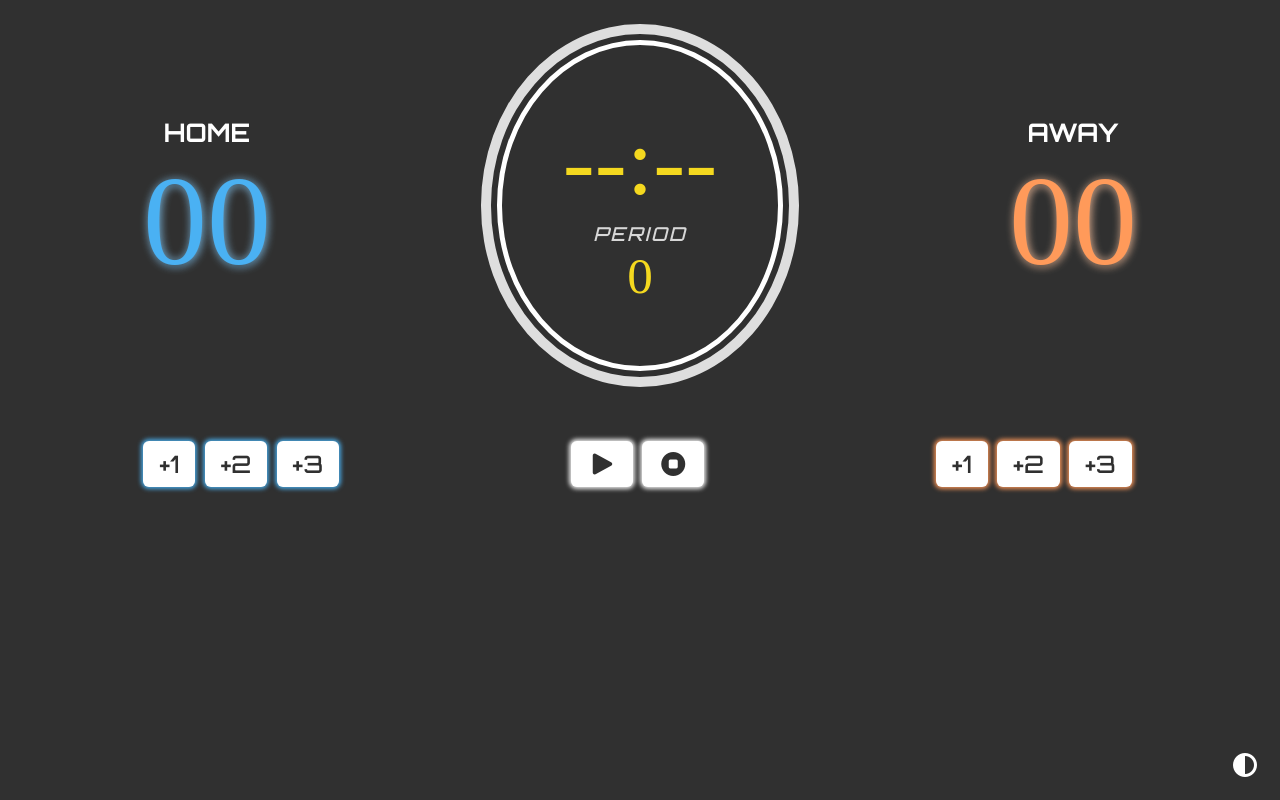
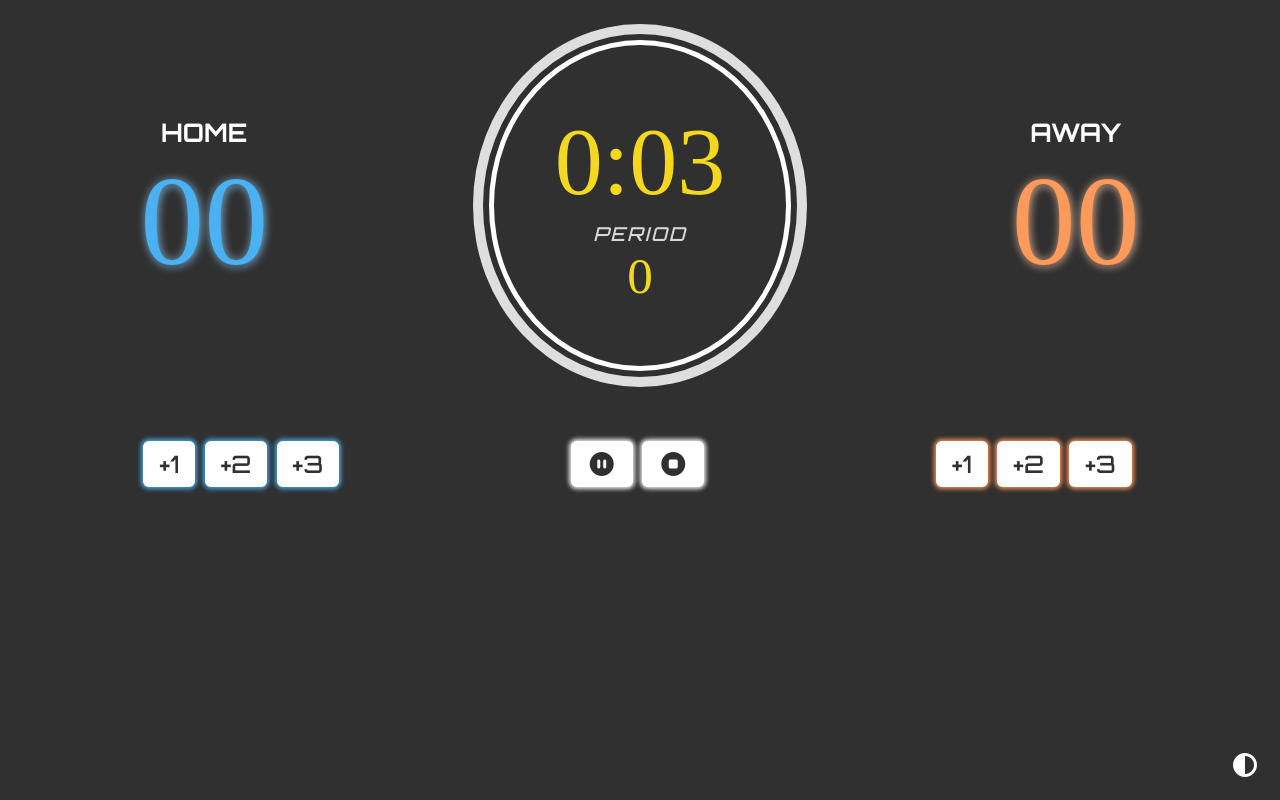
Before and after one commit to MMTeech/Basketball-score-game, a plain HTML site: page index.html in a window 1280 px wide. Both pictures are taken after a click on the button 601 px from the left and 464 px from the top of the page. Drawn offline with Linux system fonts and the light colour scheme; a web font is replaced by a local one.

Commit message:
Refactor timer logic and update button attributes
Removed unused data-value attributes from play/pause and reset buttons in index.html. Refactored timer logic in score.js to improve readability and functionality, including pause/start button handling and period counter updates.

```diff
--- a/index.html
+++ b/index.html
@@ -40,11 +40,10 @@
                 <button data-value="3">+3</button>
             </div>
             <div class="pause-start">
-                <button class="pause-start-btn" data-value="playPause">
+                <button class="pause-start-btn">
                     <i class="fa-solid fa-play"></i>
-                    <!-- <i class="fa-solid fa-circle-pause"></i> -->
                 </button>
-                <button class="reset-btn" data-value="reset">
+                <button class="reset-btn">
                     <i class="fa-solid fa-circle-stop"></i>
                 </button>
             </div><!-- Pause / start buttons -->
--- a/js/score.js
+++ b/js/score.js
@@ -16,7 +16,6 @@ function themeToggle() {
   localStorage.setItem("theme", theme);
 }
 changeSwitcher.addEventListener("click", themeToggle);
-
 
 // get the dom elements for score buttons
 let homeScore = document.querySelector(".home-score");
@@ -41,22 +40,46 @@ function setupScoreHandler(buttonContainer, scoreElement) {
 setupScoreHandler(homeScoreBtns, homeScore);
 setupScoreHandler(guestScoreBtns, guestScore);
 
+/**
+ *   timer logic
+ */
 
+let totalSeconds = 5;
+// We defined this timer ID to be able to stop the interval
+let timerId = null;
+let periodCounterValue = 0;
+let periodCounterEl = document.querySelector(".period-counter");
+let clockDsiplay = document.querySelector(".clock");
+let pauseStartBtn = document.querySelector(".pause-start-btn");
+let resetBtn = document.querySelector('.reset-btn');
 
+pauseStartBtn.addEventListener("click", () => {
+  if (timerId === null) {
+    pauseStartBtn.innerHTML = `<i class="fa-solid fa-circle-pause"></i>`;
 
-// get dom elements for timer
-let clockDsiplay = document.querySelector('.clock'); // Display the clock
-let period = document.querySelector('.period'); // period Indicator
-let resetBtn = document.querySelector('.reset-btn');
-let periodCounter = document.querySelector('.period-counter');
+    timerId = setInterval(() => {
+      totalSeconds--;
 
-let totalSeconds = 12 * 60;
-let timerId = null
-let timerState = false;
+      let min = Math.floor(totalSeconds / 60);
+      let sec = totalSeconds % 60;
 
-function updateDisplay(){
-    let minute = Math.floor(totalSeconds / 60).toString().padStart(2, '0');
-    let second = Math.floor(totalSeconds % 60).toString().padStart(2, '0');
+      sec = sec.toString().padStart(2, "0");
 
-    clockDsiplay.textContent = `${minute}:${second}`;
-}
+      clockDsiplay.innerText = `${min}:${sec}`;
+
+      if (totalSeconds === 0) {
+        clearInterval(timerId);
+        timerId = null;
+        periodCounterValue++;
+        periodCounterEl.innerText = periodCounterValue;
+        totalSeconds = 5;
+        pauseStartBtn.innerHTML = `<i class="fa-solid fa-circle-play"></i>`;
+      }
+    }, 1000);
+  } else {
+    // pause
+    clearInterval(timerId);
+    timerId = null;
+    pauseStartBtn.innerHTML = `<i class="fa-solid fa-circle-play"></i>`;
+  }
+});
```
